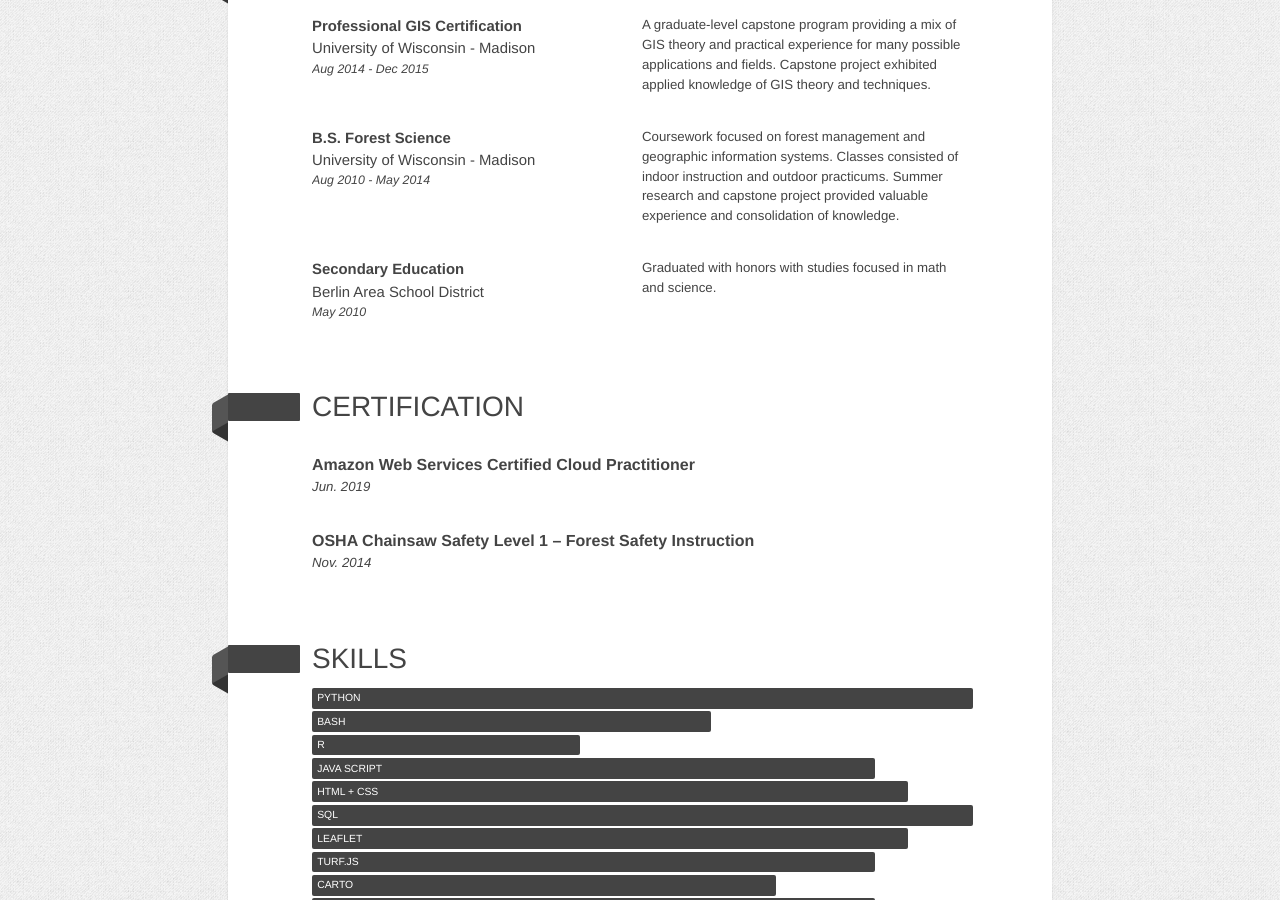
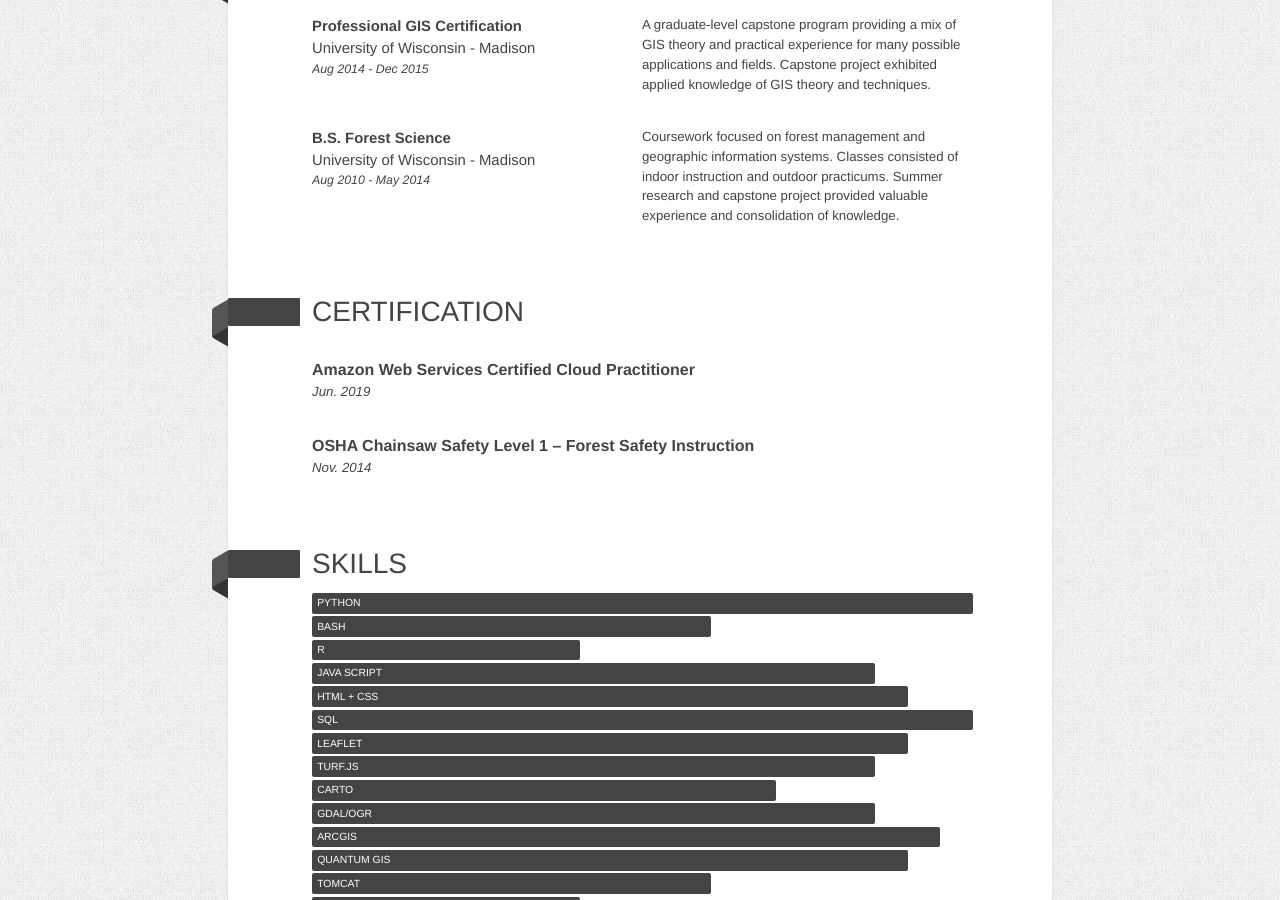
Before and after one commit to HaydenElza/haydenelza.github.io, a Jekyll site: the page built from index.html, in a window 1280 px wide and 900 px high, scrolled down 2732 px. Built offline with Jekyll 4.4.1, drawn with Linux system fonts in a browser that asks for light colours; nearby versions of some CDN libraries.

Commit message:
Update index.html

```diff
--- a/index.html
+++ b/index.html
@@ -503,14 +503,6 @@
 			</div>
 			<div class="list-description">Coursework focused on forest management and geographic information systems. Classes consisted of indoor instruction and outdoor practicums. Summer research and capstone project provided valuable experience and consolidation of knowledge.</div>
 		</div>
-		<div class="list-item">
-			<div class="list-head">
-				<div class="list-title">Secondary Education</div>
-				<div class="list-subtitle">Berlin Area School District</div>
-				<div class="list-date">May 2010</div>
-			</div>
-			<div class="list-description">Graduated with honors with studies focused in math and science.</div>
-		</div>
 	</div>
 </div>
 
```
